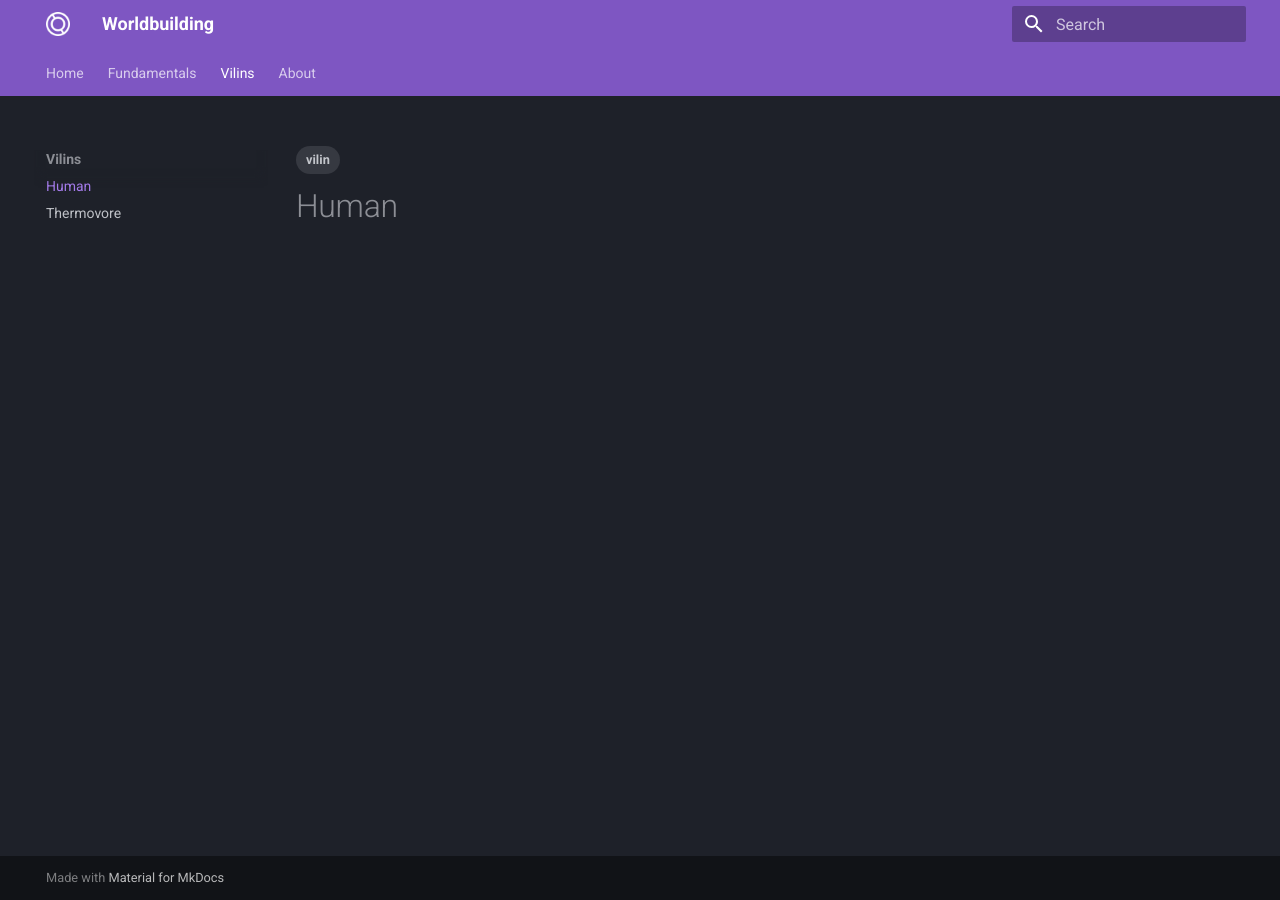
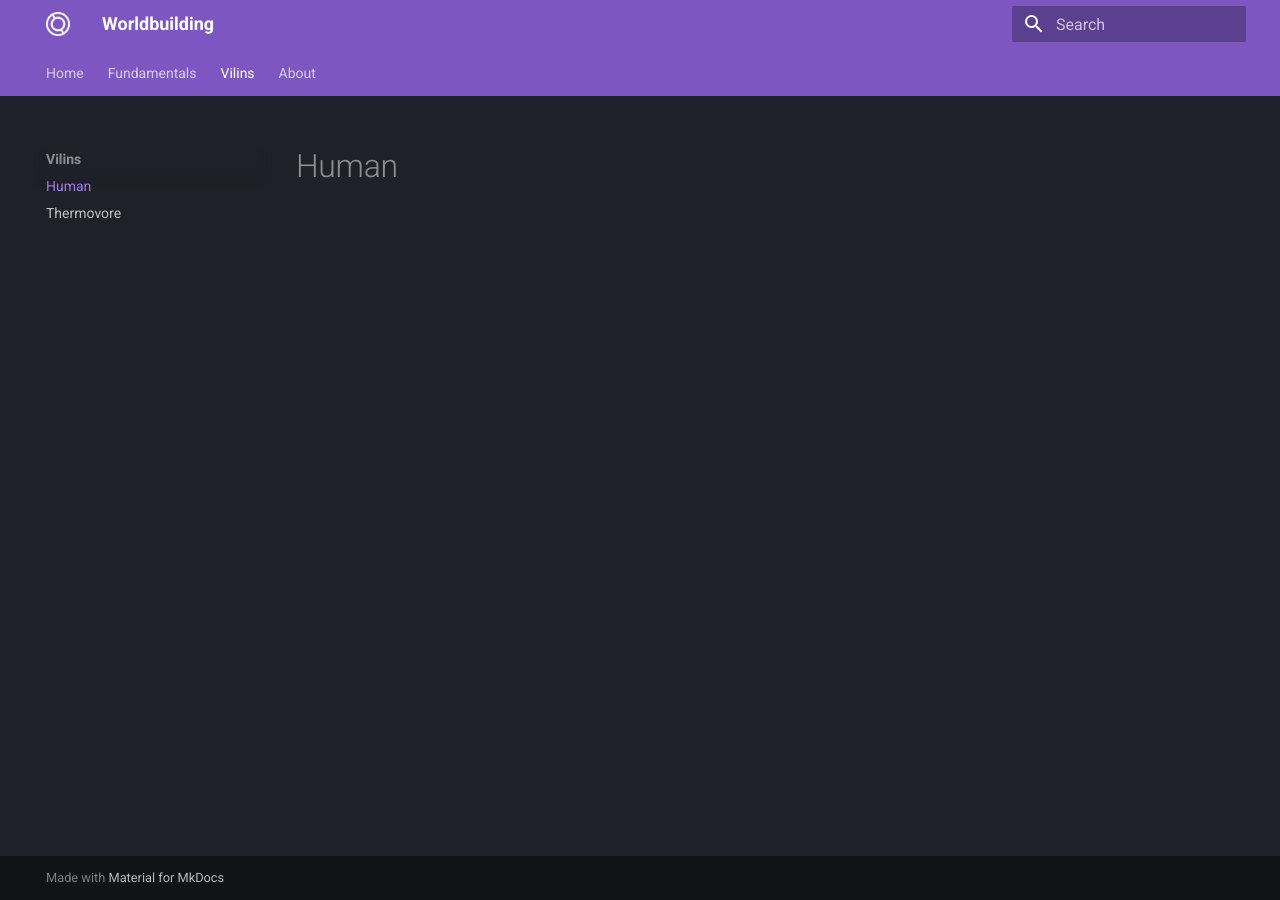
Before and after one commit to Jaw-bone6/worldbuilding, an MkDocs documentation site: the page built from docs/human.md, in a window 1280 px wide. Built offline with MkDocs 1.6.1 and Material for MkDocs 9.7.7, drawn with Linux system fonts in a browser that asks for light colours.

Commit message:
Remove tags

```diff
--- a/docs/human.md
+++ b/docs/human.md
@@ -1,5 +1 @@
----
-tags:
-    - vilin
----
 # Human
```
Also changed, not shown: docs/thermovore.md (+0 -4 lines).
